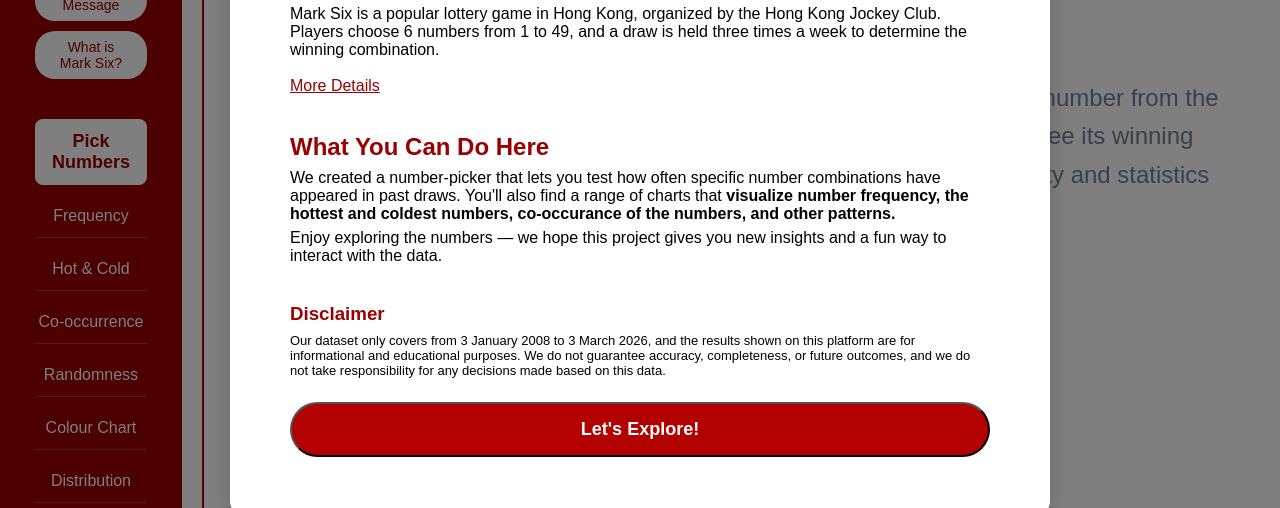
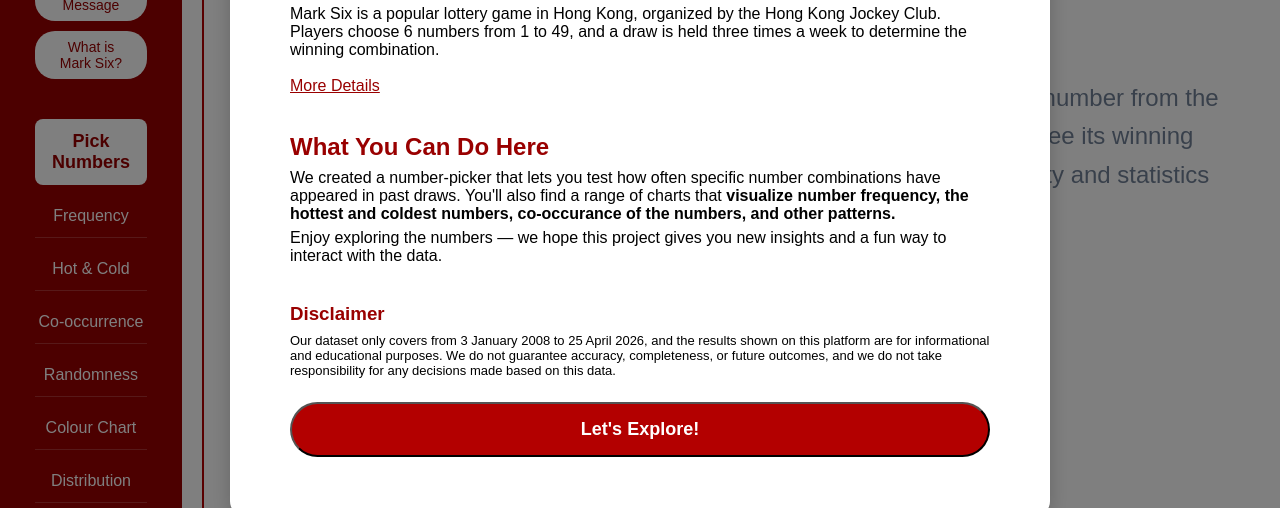
Before and after one commit to BoscoLeung/MarkSix-Data-Visualization, a plain HTML site: page index.html in a window 1280 px wide. Shown: the part 263-771 px from the top of the page. Drawn offline with nearby package versions, Linux system fonts and the light colour scheme.

Commit message:
Update index.html for the newest dataset

```diff
--- a/index.html
+++ b/index.html
@@ -390,7 +390,7 @@
 
             <h3 style="color:#990000;">Disclaimer</h3>
             <p style="font-size:13px;">
-                Our dataset only covers from 3 January 2008 to 3 March 2026, and the results shown on this platform are
+                Our dataset only covers from 3 January 2008 to 25 April 2026, and the results shown on this platform are
                 for informational and educational purposes. We do not guarantee accuracy, completeness, or future outcomes,
                 and we do not take responsibility for any decisions made based on this data.
             </p>
```
